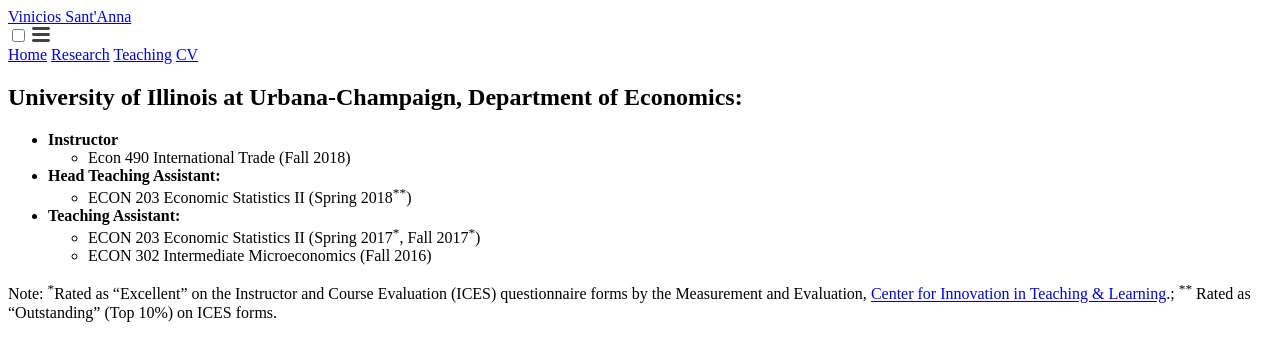
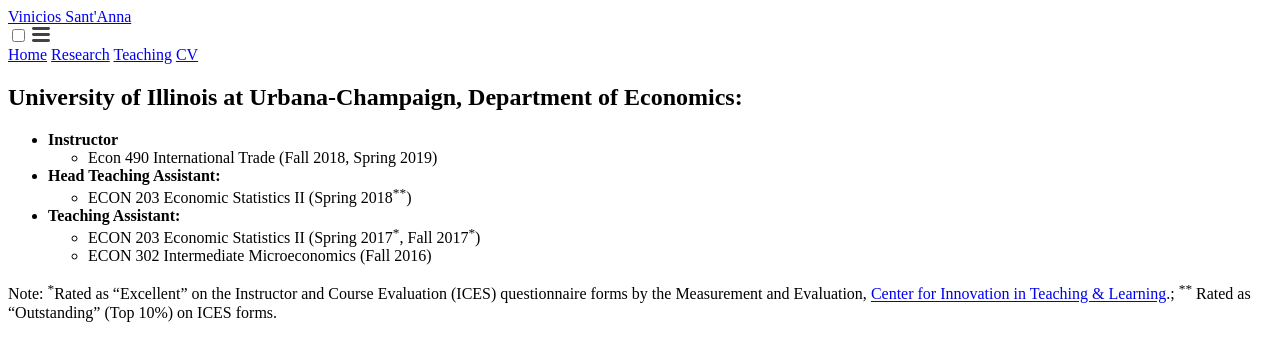
Before and after one commit to vpsantanna/vpsantanna.github.io, a Jekyll site: the page built from 3-teaching.md, in a window 1280 px wide. Shown: the top 341 px of the page. Built offline with Jekyll 4.4.1, drawn with Linux system fonts in a browser that asks for light colours; a script that is not in the unit is left out.

Commit message:
Update 3-teaching.md

```diff
--- a/3-teaching.md
+++ b/3-teaching.md
@@ -7,7 +7,7 @@ permalink: /teaching/
 # University of Illinois at Urbana-Champaign, Department of Economics:
 
 - **Instructor**
-  - Econ 490 International Trade (Fall 2018)
+  - Econ 490 International Trade (Fall 2018, Spring 2019)
 
 - **Head Teaching Assistant:**
   - ECON 203 Economic Statistics II (Spring 2018<sup>**</sup>)
```
